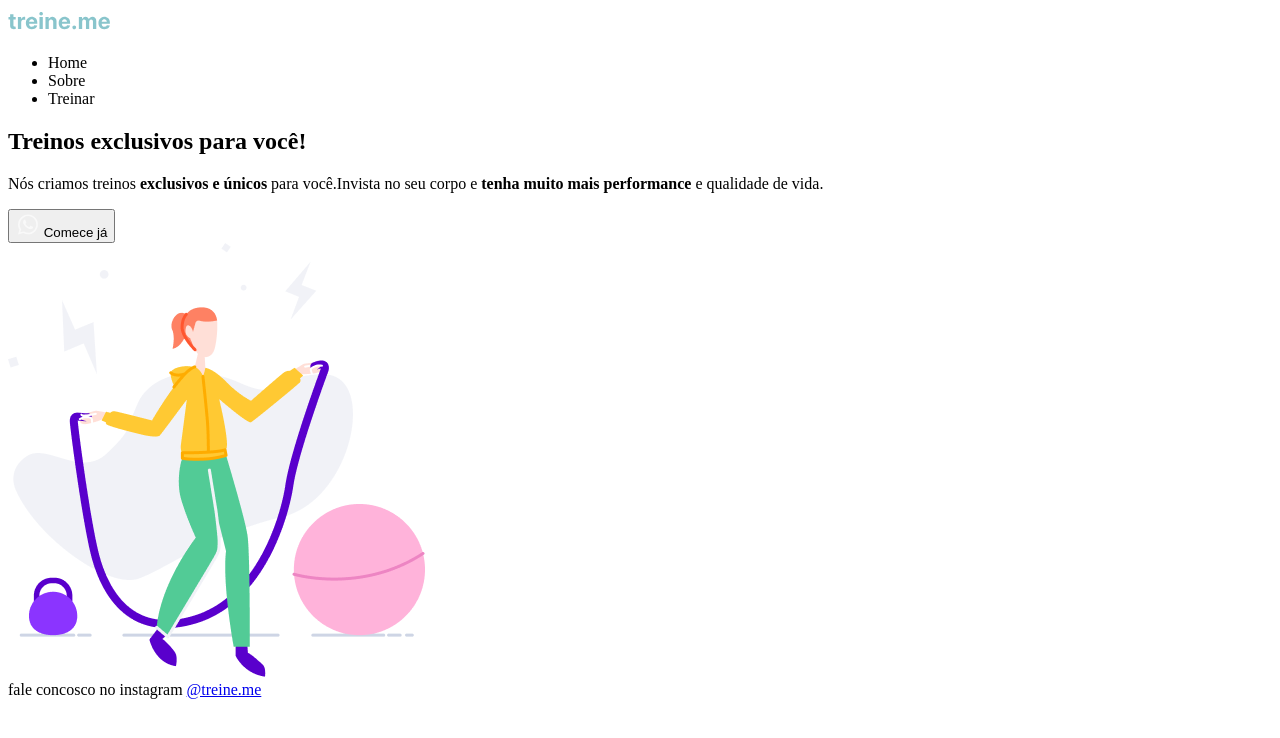
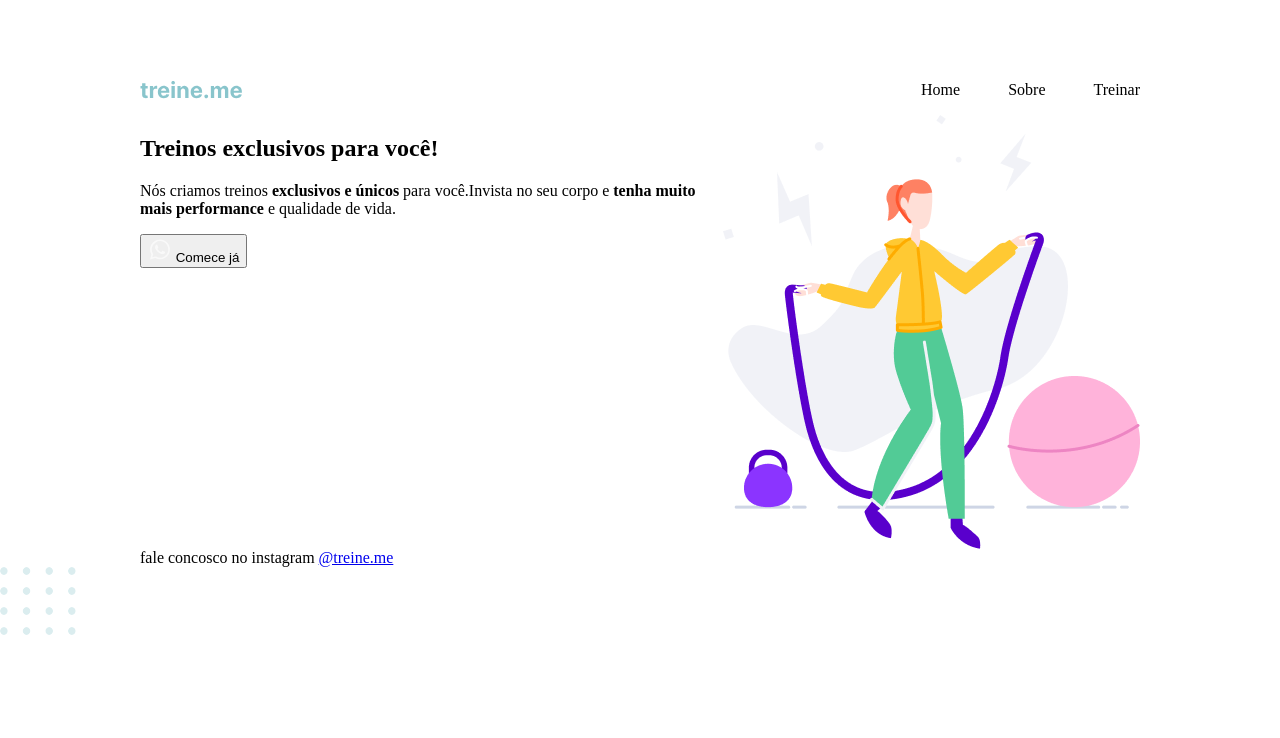
Before and after one commit to LeonardoF-Andrade/landing-page-Treine.me, a plain HTML site: page index.html in a window 1280 px wide. Drawn offline with Linux system fonts and the light colour scheme.

Commit message:
Css first commit

```diff
--- a/index.html
+++ b/index.html
@@ -48,5 +48,6 @@
         >
       </footer>
     </div>
+    <img src="images/balls.svg" alt="balls" />
   </body>
 </html>
--- a/style.css
+++ b/style.css
@@ -0,0 +1,24 @@
+body {
+  margin: 0;
+}
+
+.page {
+  width: 1000px;
+  margin: 65px auto 0;
+}
+
+header {
+  display: flex;
+  justify-content: space-between;
+  align-items: center;
+}
+
+ul {
+  display: flex;
+  list-style: none; /*Serve para tirar as bolinhas que faz*/
+  gap: 48px; /* o espaço entre as opçoes*/
+}
+
+main {
+  display: flex;
+}
```
